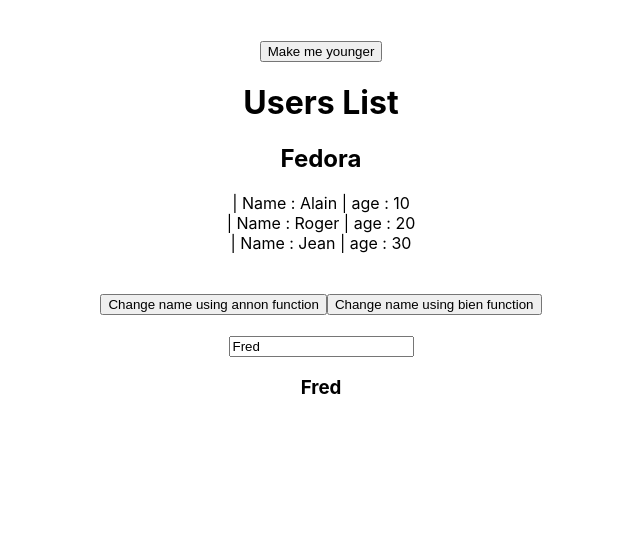
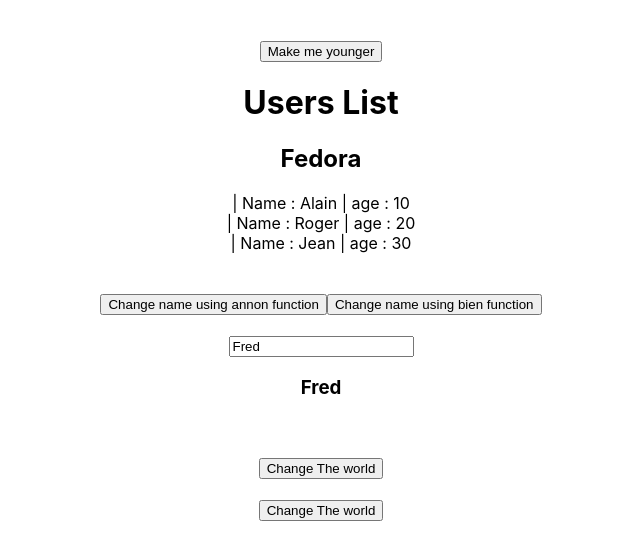
Before and after one commit to candlelite/my-beautiful-react-app, a React (Create React App) app: page / in a window 1280 px wide. Shown: the top 560 px of the page, without its empty margins (319-959 px from the left). Built offline with nearby package versions, Linux system fonts and the light colour scheme.

Commit message:
Parent to GrandChildren Spread Operator

```diff
--- a/src/App.js
+++ b/src/App.js
@@ -1,11 +1,14 @@
 import React, { Component } from 'react'
 import Users from './users/Users'
+import Child from './components/parentToChild/Child'
+import Parent from './components/parentToChild/Parent'
 import './App.css'
 
 class App extends Component {
 
   state = {
-    name: "Fred"
+    name: "Fred",
+    title: "Change The world"
   }
 
   changeName = (newName) => {
@@ -20,6 +23,12 @@ class App extends Component {
     })
   }
 
+  changeTheWorld = (WhatisChanged) => {
+    this.setState({
+      title: WhatisChanged
+    })
+  }
+
   render() {
     return (
       <div className="App">
@@ -31,6 +40,10 @@ class App extends Component {
         <br/><br/>
         <input type='text' onChange={this.changeNameFromInput} value={this.state.name}></input>
         <h3>{ this.state.name }</h3>
+        <br/><br/>
+        <Child title={this.state.title} doWhatEver={this.changeTheWorld.bind(this, 'A better world')}></Child>
+        <br/>
+        <Parent title={this.state.title} doWhatEver={this.changeTheWorld.bind(this, 'A NEW world')}></Parent>
       </div>
     );
   }
--- /dev/null
+++ b/src/components/parentToChild/Child.js
@@ -0,0 +1,13 @@
+import React from 'react'
+
+const Child = (props) => {
+
+  console.log("Child : " + props)
+
+  return (
+    <div>
+      <button onClick={props.doWhatEver}>{props.title}</button>
+    </div>
+  )
+}
+export default Child
--- /dev/null
+++ b/src/components/parentToChild/Parent.js
@@ -0,0 +1,14 @@
+import React from 'react'
+import Child from './Child'
+
+const Parent = (props) => {
+
+  console.log("Parent : " + props)
+
+  return (
+    <div>
+      <Child {...props}/>
+    </div>
+  )
+}
+export default Parent
```
Also changed, not shown: 1 other file (tests, documents, lock files or other folders).
